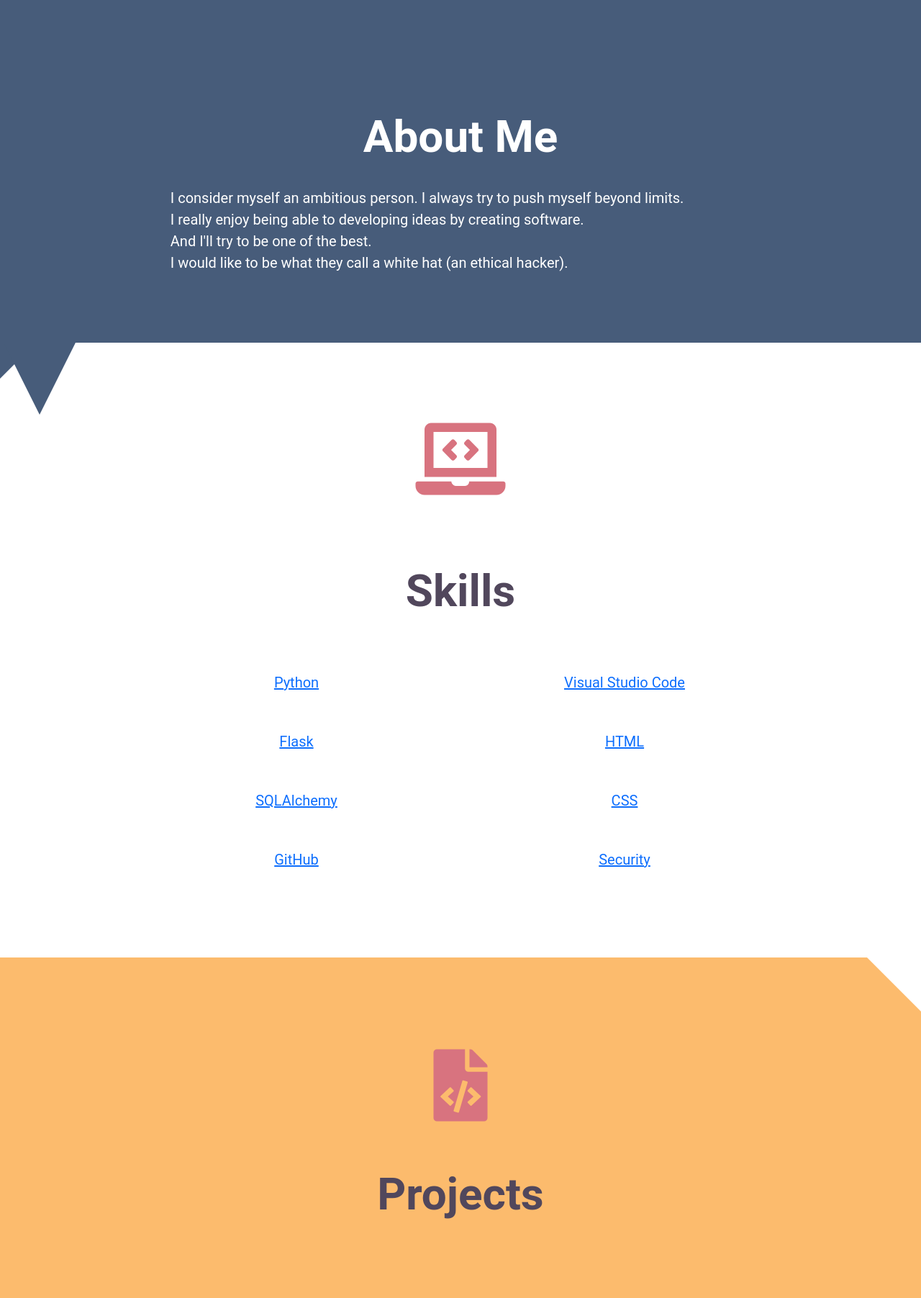
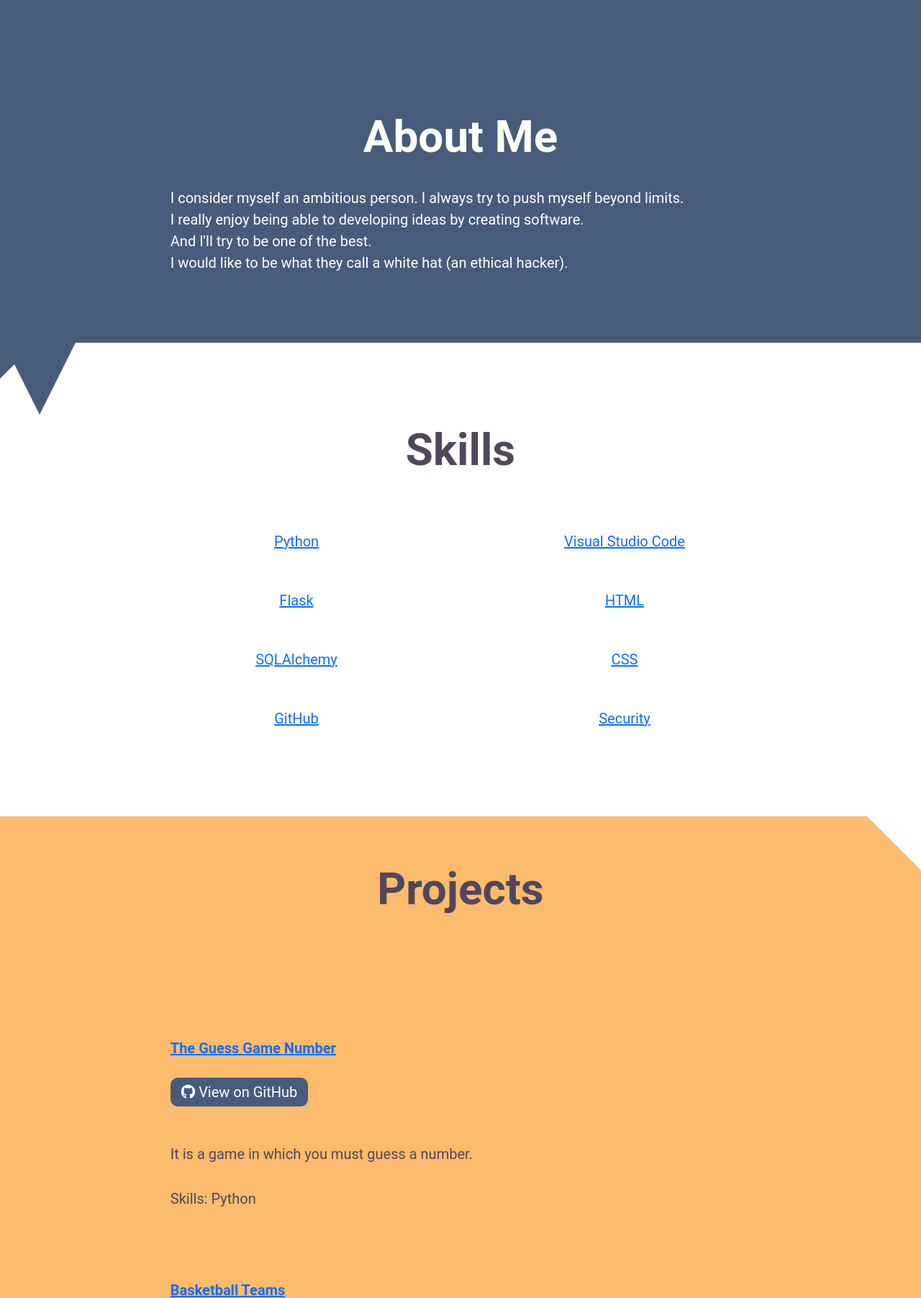
Before and after one commit to 3Grey6Jedi9/Python-Techdegree-Project-05, a Flask app: page / in a window 1280 px wide. Shown: the part 809-2612 px from the top of the page at 72% size. Run offline with Flask 2, Linux system fonts and the light colour scheme; data comes from the database, SQL or seed files in the repository.

Commit message:
Update index.html

```diff
--- a/Templates/index.html
+++ b/Templates/index.html
@@ -17,7 +17,7 @@
             <div id="triangle2"></div>
         </section>
         <section id="skills">
-            <i class="fas fa-laptop-code"></i>
+
             <h2>Skills</h2>
             <ul>
                 <li><a href="https://en.wikipedia.org/wiki/Python_(programming_language)">Python</a></li>
@@ -32,7 +32,7 @@
         </section>
         <section id="projects">
             <div id="triangle3"></div>
-            <i class="fas fa-file-code"></i>
+
             <h2>Projects</h2><br>
             <div id="project-list">
 
@@ -58,7 +58,7 @@
             <div id="triangle4"></div>
         </section>
         <section id="contact">
-            <i class="fas fa-paper-plane"></i>
+
             <h2>Contact Me</h2>
             <p>
                 I am a super busy person. <br>
```
